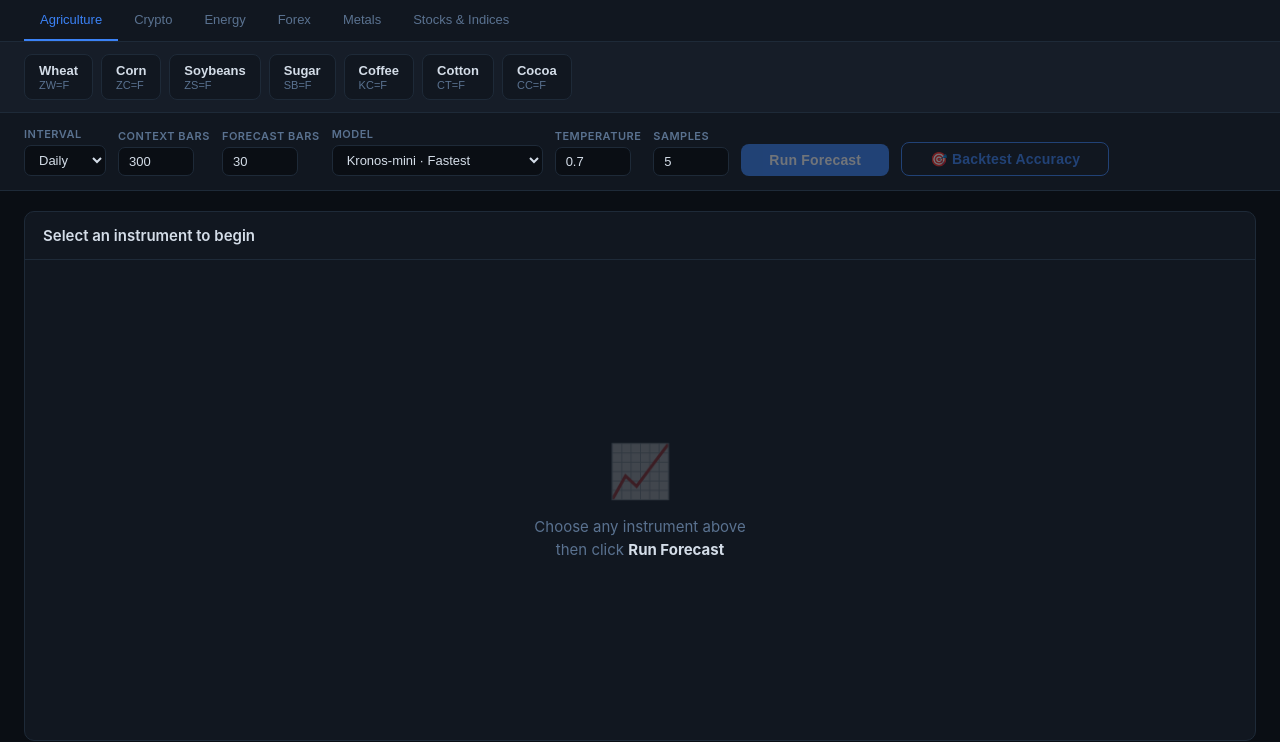
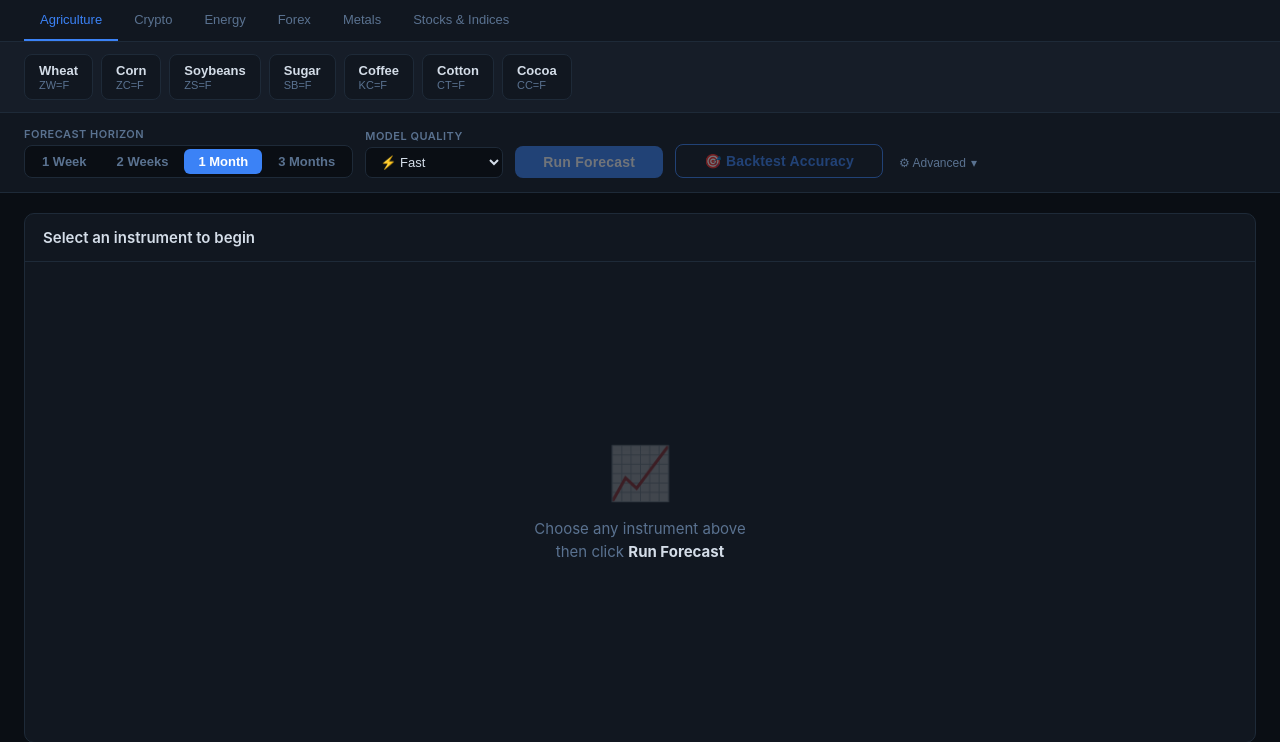
Before and after one commit to clipacomagro-byte/kronos-forecaster, a Flask app: page / in a window 1280 px wide. Shown: the part 58-800 px from the top of the page. Run offline with Flask 3, Linux system fonts and the light colour scheme; some libraries are stand-ins or nearby versions.

Commit message:
Redesign controls: horizon picker, plain-English models, Advanced panel
Traders think in time, not bars or hyperparameters. The main bar is now:
forecast horizon (1 week / 2 weeks / 1 month / 3 months, interval-aware),
model quality (Fast / Balanced / Best), Run + Backtest. Interval, context
bars, raw forecast bars, temperature and samples moved to a collapsed
Advanced panel for power users.

Co-Authored-By: Claude Fable 5 <noreply@anthropic.com>

```diff
--- a/templates/index.html
+++ b/templates/index.html
@@ -115,6 +115,30 @@ body { background: var(--bg); color: var(--text); font-family: -apple-system, Bl
   background: transparent; border: 1px solid var(--accent); color: var(--accent);
 }
 .run-btn.secondary:hover { background: rgba(59,130,246,.1); }
+
+/* ── Horizon segmented control ── */
+.seg { display: flex; background: var(--bg); border: 1px solid var(--border); border-radius: 8px; padding: 3px; gap: 2px; }
+.seg-btn {
+  padding: 5px 14px; border: none; background: none; color: var(--muted);
+  font-size: 13px; font-weight: 600; border-radius: 6px; cursor: pointer;
+  transition: all 0.12s; white-space: nowrap;
+}
+.seg-btn:hover  { color: var(--text); }
+.seg-btn.active { background: var(--accent); color: #fff; }
+
+/* ── Advanced panel ── */
+.adv-toggle {
+  background: none; border: none; color: var(--muted); font-size: 12px;
+  cursor: pointer; padding: 8px 4px; display: flex; align-items: center; gap: 5px;
+}
+.adv-toggle:hover { color: var(--text); }
+.adv-panel {
+  display: none; align-items: flex-end; gap: 12px; flex-wrap: wrap;
+  padding: 12px 24px; border-bottom: 1px solid var(--border);
+  background: var(--surface2);
+}
+.adv-panel.open { display: flex; }
+.adv-hint { font-size: 11px; color: var(--muted); flex-basis: 100%; }
 
 /* ── Main content ── */
 .content { padding: 20px 24px; display: flex; flex-direction: column; gap: 20px; }
@@ -350,7 +374,10 @@ body { background: var(--bg); color: var(--text); font-family: -apple-system, Bl
   .selected-info { margin-left: auto; gap: 8px; }
   .price-display { font-size: 15px; }
   .selected-name { font-size: 13px; }
-  .picker, .controls { padding-left: 14px; padding-right: 14px; }
+  .picker, .controls, .adv-panel { padding-left: 14px; padding-right: 14px; }
+  .seg { width: 100%; }
+  .seg-btn { flex: 1; padding: 6px 4px; font-size: 12px; }
+  .ctrl:has(.seg) { width: 100%; }
   .instrument-grid { padding: 10px 14px; }
   .content { padding: 14px; gap: 14px; }
   .controls { gap: 8px; }
@@ -394,6 +421,29 @@ body { background: var(--bg); color: var(--text); font-family: -apple-system, Bl
 <!-- ── Controls ─────────────────────────────────────────────────────── -->
 <div class="controls">
   <div class="ctrl">
+    <label>Forecast horizon</label>
+    <div class="seg" id="horizonSeg"></div>
+  </div>
+  <div class="ctrl">
+    <label>Model quality</label>
+    <select id="modelKey">
+      <option value="mini" selected>⚡ Fast</option>
+      <option value="small">⚖️ Balanced</option>
+      <option value="base">🎓 Best (slower)</option>
+    </select>
+  </div>
+  <button class="run-btn" id="runBtn" onclick="runForecast()" disabled>Run Forecast</button>
+  <button class="run-btn secondary" id="backtestBtn" onclick="runBacktest()" disabled
+          title="Hold out the most recent bars, forecast them blind, and compare prediction vs what actually happened">
+    🎯 Backtest Accuracy
+  </button>
+  <button class="adv-toggle" onclick="toggleAdv()" title="Interval, context window, temperature, samples">
+    ⚙ Advanced <span id="advArrow">▾</span>
+  </button>
+</div>
+<div class="adv-panel" id="advPanel">
+  <div class="adv-hint">For power users — sensible defaults are already set. Horizon buttons above control "Forecast bars" for you.</div>
+  <div class="ctrl">
     <label>Interval</label>
     <select id="interval">
       <option value="1d" selected>Daily</option>
@@ -407,15 +457,7 @@ body { background: var(--bg); color: var(--text); font-family: -apple-system, Bl
   </div>
   <div class="ctrl">
     <label>Forecast bars</label>
-    <input id="predBars" type="number" value="30" min="5" max="200">
-  </div>
-  <div class="ctrl">
-    <label>Model</label>
-    <select id="modelKey">
-      <option value="mini" selected>Kronos-mini · Fastest</option>
-      <option value="small">Kronos-small · Balanced</option>
-      <option value="base">Kronos-base · Most Accurate</option>
-    </select>
+    <input id="predBars" type="number" value="22" min="1" max="200">
   </div>
   <div class="ctrl">
     <label>Temperature</label>
@@ -423,13 +465,8 @@ body { background: var(--bg); color: var(--text); font-family: -apple-system, Bl
   </div>
   <div class="ctrl">
     <label>Samples</label>
-    <input id="sampleCount" type="number" value="5" min="1" max="20">
+    <input id="sampleCount" type="number" value="5" min="1" max="10">
   </div>
-  <button class="run-btn" id="runBtn" onclick="runForecast()" disabled>Run Forecast</button>
-  <button class="run-btn secondary" id="backtestBtn" onclick="runBacktest()" disabled
-          title="Hold out the most recent bars, forecast them blind, and compare prediction vs what actually happened">
-    🎯 Backtest Accuracy
-  </button>
 </div>
 
 <!-- ── Main content ──────────────────────────────────────────────────── -->
@@ -1256,6 +1293,33 @@ function showError(msg) {
   document.getElementById("placeholder").style.display = "flex";
 }
 
+// ── Horizon picker: traders think in time, not bars ───────────────────────────
+const HORIZONS = {
+  "1d": [ { label: "1 Week", bars: 5 },  { label: "2 Weeks", bars: 10 }, { label: "1 Month", bars: 22 },  { label: "3 Months", bars: 66 } ],
+  "4h": [ { label: "3 Days", bars: 18 }, { label: "1 Week", bars: 42 },  { label: "2 Weeks", bars: 84 },  { label: "1 Month", bars: 180 } ],
+  "1h": [ { label: "1 Day", bars: 24 },  { label: "3 Days", bars: 72 },  { label: "1 Week", bars: 168 },  { label: "2 Weeks", bars: 200 } ],
+};
+
+function buildHorizons() {
+  const interval = document.getElementById("interval").value;
+  const cur = parseInt(document.getElementById("predBars").value);
+  document.getElementById("horizonSeg").innerHTML = (HORIZONS[interval] || HORIZONS["1d"]).map(h =>
+    `<button class="seg-btn${h.bars === cur ? " active" : ""}" onclick="setHorizon(${h.bars}, this)">${h.label}</button>`
+  ).join("");
+}
+
+function setHorizon(bars, btn) {
+  document.getElementById("predBars").value = bars;
+  document.querySelectorAll("#horizonSeg .seg-btn").forEach(b => b.classList.remove("active"));
+  btn.classList.add("active");
+  saveState();
+}
+
+function toggleAdv() {
+  const open = document.getElementById("advPanel").classList.toggle("open");
+  document.getElementById("advArrow").textContent = open ? "▴" : "▾";
+}
+
 // ── Init ──────────────────────────────────────────────────────────────────────
 function findInstrument(ticker) {
   for (const [cat, items] of Object.entries(INSTRUMENTS))
@@ -1279,10 +1343,13 @@ if (urlInst) {
 }
 
 renderLog();
+buildHorizons();
 SETTING_IDS.forEach(id => document.getElementById(id).addEventListener("change", saveState));
 document.getElementById("interval").addEventListener("change", () => {
+  buildHorizons();
   if (selectedTicker) loadHistory(selectedTicker);
 });
+document.getElementById("predBars").addEventListener("change", buildHorizons);
 document.addEventListener("keydown", e => {
   if (e.key === "Enter" && document.activeElement !== document.getElementById("searchInput")
       && !document.getElementById("runBtn").disabled) {
```
